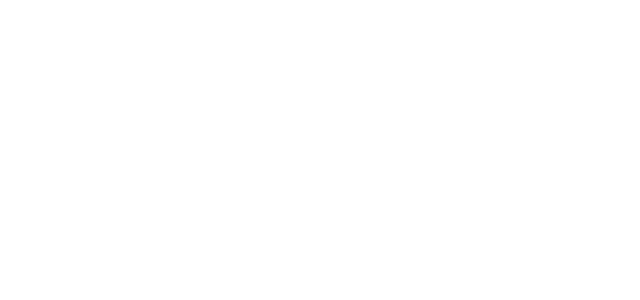
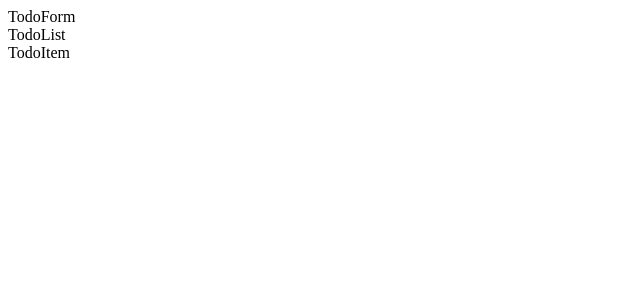
Before and after one commit to devaajanne/web-todo-list, a React (Vite) app: page / in a window 1280 px wide. Shown: the top 300 px of the page, without its empty margins (0-640 px from the left). Built offline with nearby package versions, Linux system fonts and the light colour scheme.

Commit message:
Added app components

```diff
--- a/src/App.jsx
+++ b/src/App.jsx
@@ -1,8 +1,17 @@
 import React from "react";
 import "./App.css";
+import TodoForm from "./Components/TodoForm.jsx";
+import TodoList from "./Components/TodoList.jsx";
+import TodoItem from "./Components/TodoItem.jsx";
 
 function App() {
-  return <></>;
+  return (
+    <>
+      <TodoForm />
+      <TodoList />
+      <TodoItem />
+    </>
+  );
 }
 
 export default App;
--- /dev/null
+++ b/src/Components/TodoForm.jsx
@@ -0,0 +1,6 @@
+import React from "react";
+import "./TodoForm.css";
+
+export default function TodoForm() {
+  return <div>TodoForm</div>;
+}
--- /dev/null
+++ b/src/Components/TodoItem.jsx
@@ -0,0 +1,6 @@
+import React from "react";
+import "./TodoItem.css";
+
+export default function TodoItem() {
+  return <div>TodoItem</div>;
+}
--- /dev/null
+++ b/src/Components/TodoList.jsx
@@ -0,0 +1,6 @@
+import React from "react";
+import "./TodoList.css";
+
+export default function TodoList() {
+  return <div>TodoList</div>;
+}
```
Also changed, not shown: src/Components/TodoForm.css (added), src/Components/TodoItem.css (added), src/Components/TodoList.css (added).
